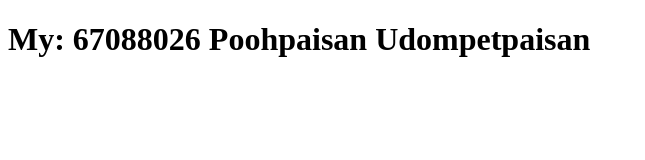
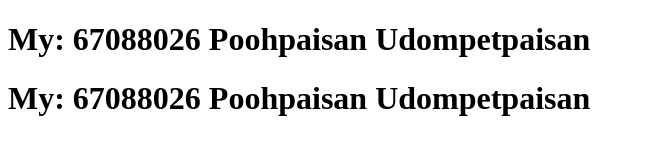
Before and after one commit to poohpaisanudo-cell/CSI205_JaiYai, a plain HTML site: page index.html in a window 1280 px wide. Shown: the whole page, without its empty margins (0-645 px from the left). Drawn offline with Linux system fonts and the light colour scheme.

Commit message:
initial index.html commit

```diff
--- a/index.html
+++ b/index.html
@@ -8,5 +8,8 @@
 <body>
     <h1>My: 67088026 Poohpaisan Udompetpaisan
     </h1>
+    <h1>
+        My: 67088026 Poohpaisan Udompetpaisan
+    </h1>
 </body>
 </html>
```
